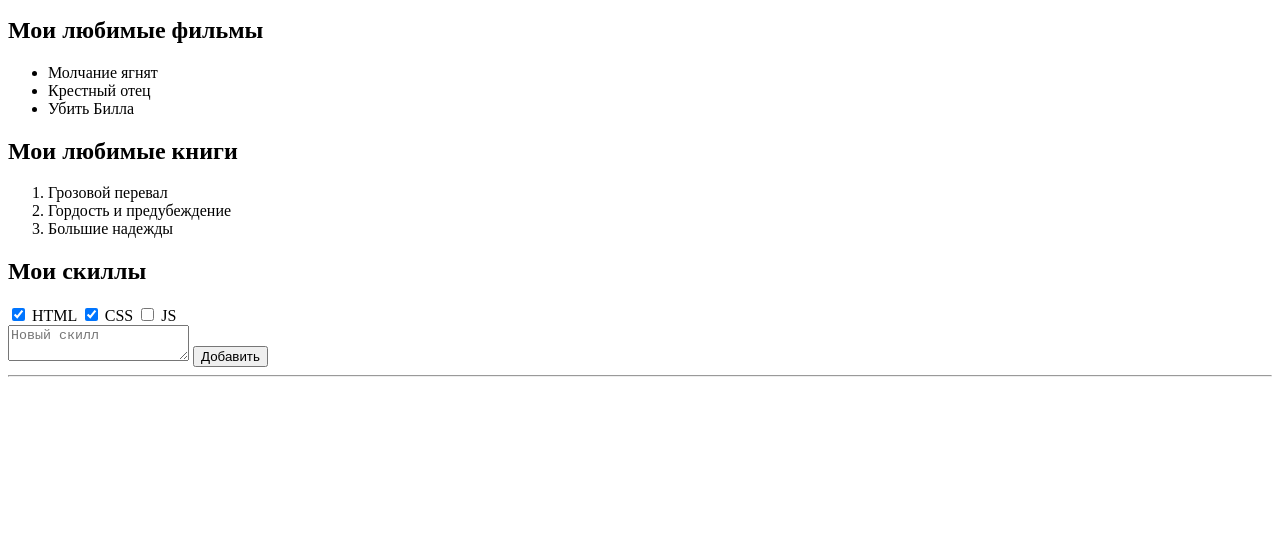
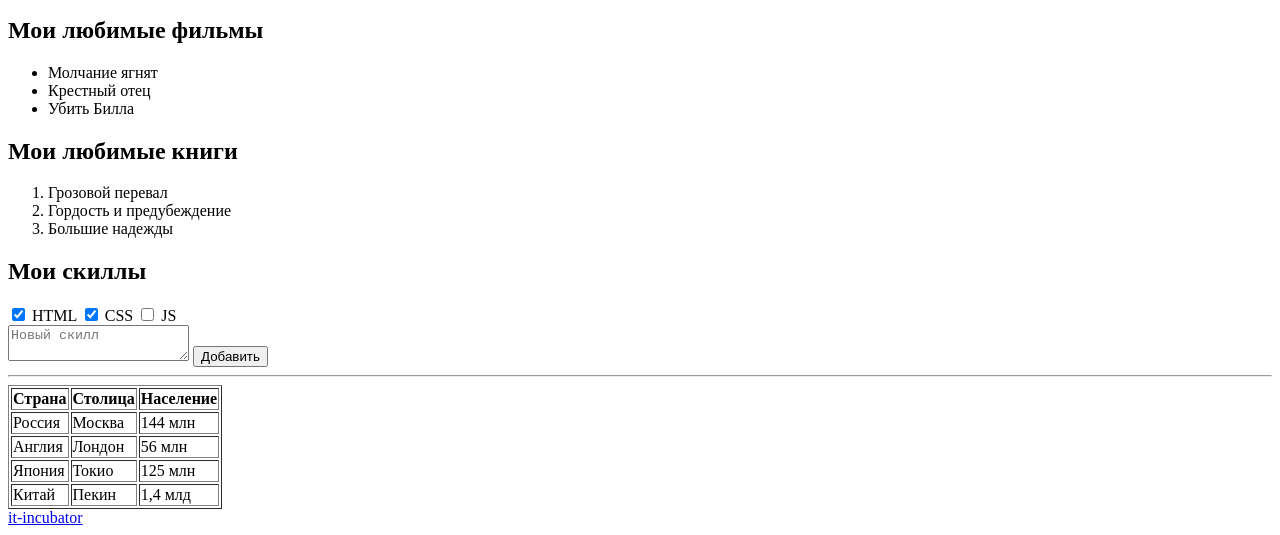
Before and after one commit to KasyanovaMari/1-hw-with-auto-test-html-css-main, a plain HTML site: page index.html in a window 1280 px wide. Shown: the part 453-988 px from the top of the page. Before the commit the page ends 846 px from the top, so only its background shows below. Drawn offline with Linux system fonts and the light colour scheme.

Commit message:
finished

```diff
--- a/index.html
+++ b/index.html
@@ -74,18 +74,42 @@
         <button type="button">Добавить</button>
         <!-- 7) Добавь горизонтальную линию (для этого есть специальный тег) -->
         <hr>
-
         <table data-cy="hw-about-table-pre">
             <!-- 8) В таблице сделай 5 строк и 3 столбца.
                         - В первой строке ячейки заголовков, в остальных обычные ячейки
                         - Добавь границы для всей таблицы с помощью специального атрибута border="". Он устарел, но работает
                         - В последнем ряду первая ячейка должна занимать все свободное место по горизонтали (ширине). Таблицу можно заполнять любыми данными -->
-
+            <table border="1">
+            <tr>
+                <th>Страна</th>
+                <th>Столица</th>
+                <th>Население</th>
+            </tr>
+            <tr>
+                <td>Россия</td>
+                <td>Москва</td>
+                <td>144 млн</td>
+            </tr>
+            <tr>
+                <td>Англия</td>
+                <td>Лондон</td>
+                <td>56 млн</td>
+            </tr>
+            <tr>
+                <td>Япония</td>
+                <td>Токио</td>
+                <td>125 млн</td>
+            </tr>
+            <tr>
+                <td>Китай</td>
+                <td>Пекин</td>
+                <td>1,4 млд</td>
+            </tr>
         </table>
     </section>
-    </hr>
     <footer data-cy="hw-footer-pre">
         <!-- 9) Создай здесь ссылку на наш сайт https://it-incubator.io/ (текст ссылки должен быть it-incubator) -->
+    <a href="//it-incubator.io/">it-incubator</a>
     </footer>
 </body>
 </html>
```
